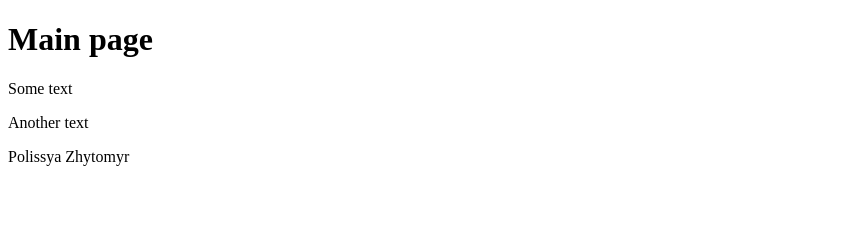
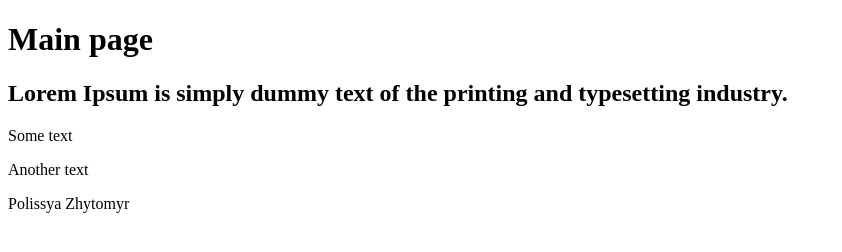
Before and after one commit to krava02/RRPS01, a plain HTML site: page index.html in a window 1280 px wide. Shown: the whole page, without its empty margins (0-842 px from the left). Drawn offline with Linux system fonts and the light colour scheme.

Commit message:
Added h2

```diff
--- a/index.html
+++ b/index.html
@@ -6,6 +6,7 @@
 </head>
 <body>
 <h1>Main page</h1>
+<h2>Lorem Ipsum is simply dummy text of the printing and typesetting industry.</h2>
 <p>Some text</p>
 <p>Another text</p>
 <p>Polissya Zhytomyr</p>
```
